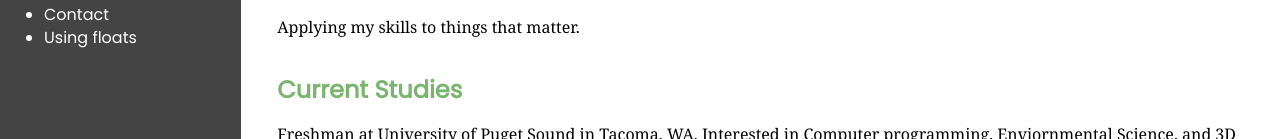
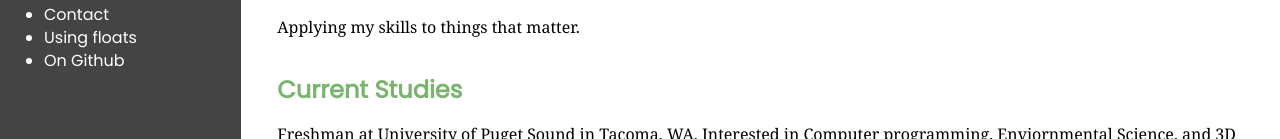
Before and after one commit to krumbunny/lia-blog, a plain HTML site: page index.html in a window 1280 px wide. Shown: the part 209-348 px from the top of the page. Drawn offline with nearby package versions, Linux system fonts and the light colour scheme.

Commit message:
github link, cleanup

```diff
--- a/index.html
+++ b/index.html
@@ -33,6 +33,10 @@
         <li>
           <a href='resume1.html'>Using floats</a>
         </li>
+        <li>
+          <a href='https://github.com/krumbunny/lia-blog'>On Github</a>
+        </li>
+
       </ul>
     </nav>
 
```
Also changed, not shown: 1 other file.
